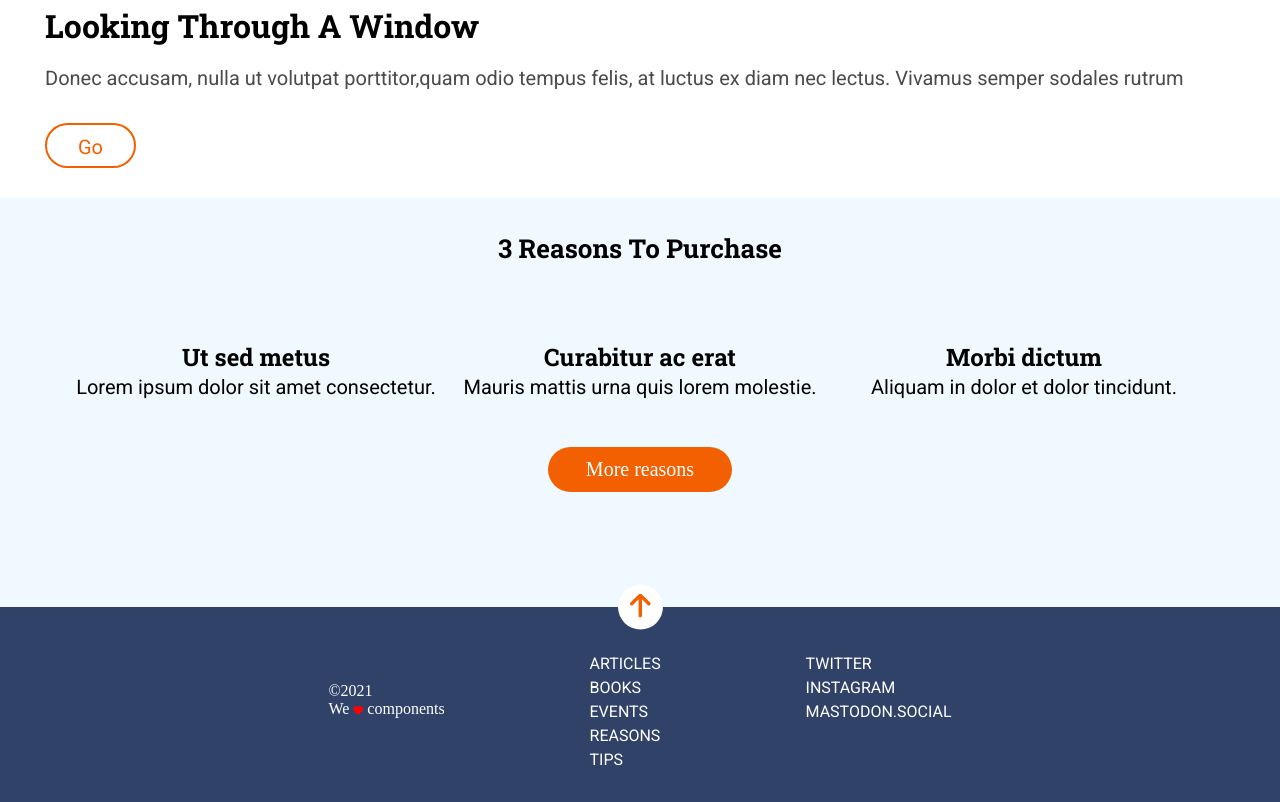
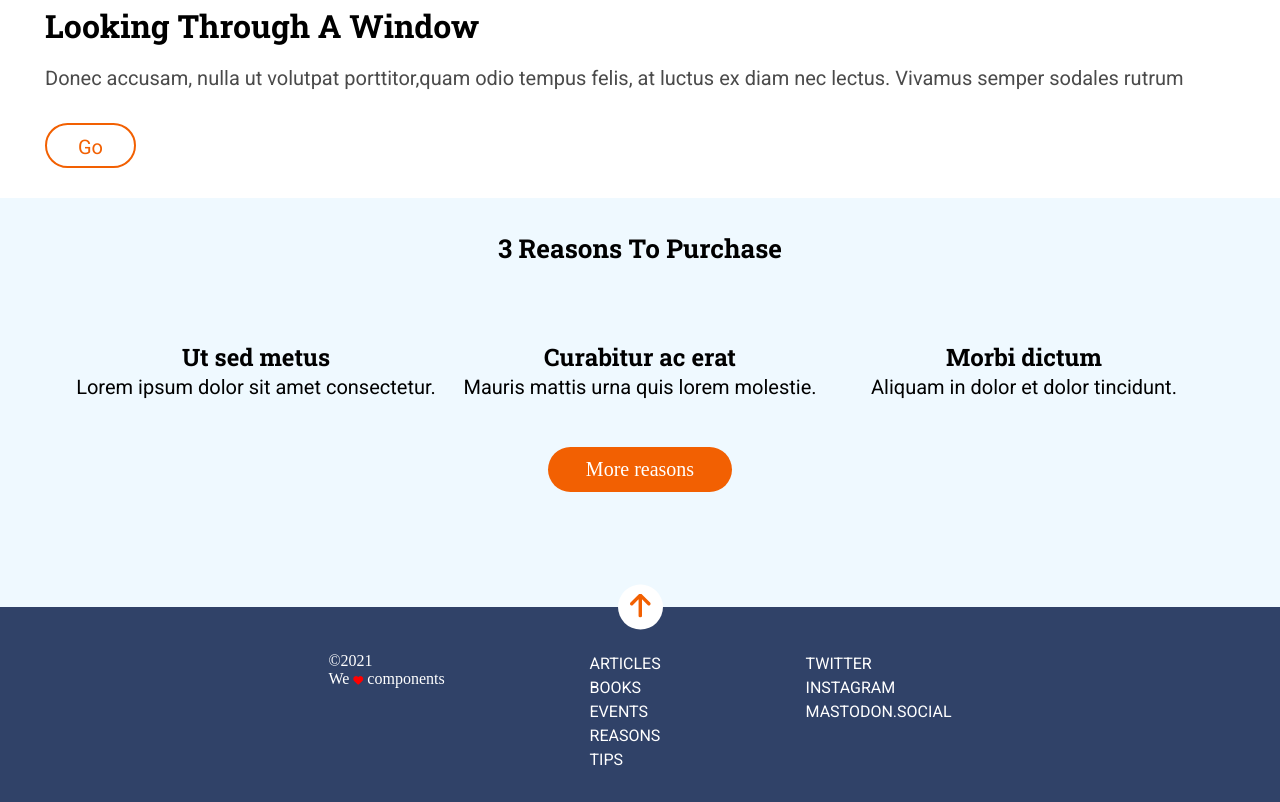
Before and after one commit to AMirandaRd/modulo-1-evaluacion-final-AMirandaRd, a website: page public/index.html in a window 1280 px wide. Shown: the part 948-1750 px from the top of the page. Drawn offline with Linux system fonts and the light colour scheme.

Commit message:
Complete Footer on tablet

```diff
--- a/src/scss/layout/_footer.scss
+++ b/src/scss/layout/_footer.scss
@@ -57,7 +57,7 @@
   display: flex;
   flex-direction: column;
   @media (min-width:720px){
-  order:-1; text-align: left;}}
+  order:-1; text-align: left; margin-top: 0px;}}
 
 .fa-heart {
   color: red;
```
Also changed, not shown: public/assets/css/main.css, 1 other file.
